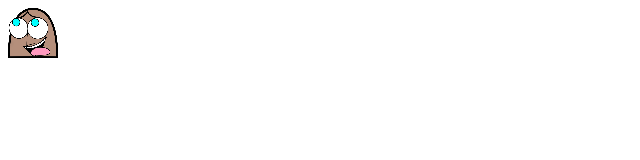
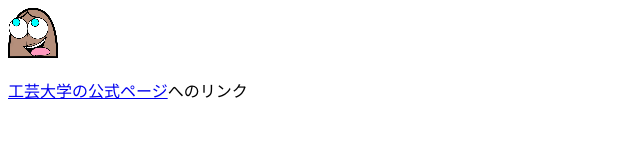
Before and after one commit to kimikado/web1-3, a plain HTML site: page index.html in a window 1280 px wide. Shown: the whole page, without its empty margins (0-640 px from the left). Drawn offline with Linux system fonts and the light colour scheme.

Commit message:
Update index.html

```diff
--- a/index.html
+++ b/index.html
@@ -6,5 +6,6 @@
 </head>
 <body>
   <img src="pacman_jump.png" alt="jumppacman" />
+  <p><a href="http://www.t-kougei.ac.jp/index.html">工芸大学の公式ページ</a>へのリンク</p>
 </body>
 </html>
```
